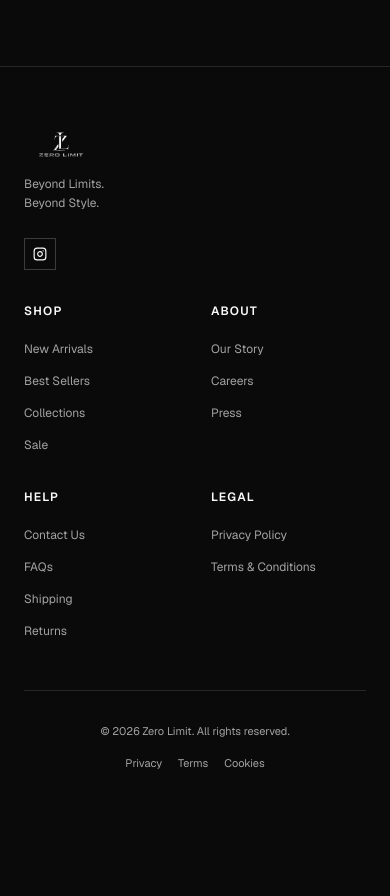
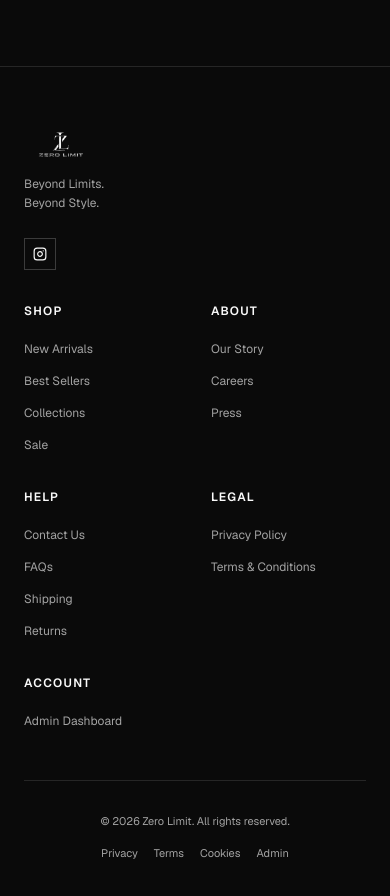
Before and after one commit to Abdurrahman-code19/zero-limit, a Next.js app: page / in a window 390 px wide. Shown: the part 4900-5796 px from the top of the page. Before the commit the page ends 5736 px from the top, so only its background shows below. Built offline with nearby package versions, Linux system fonts and the light colour scheme.

Commit message:
Move Admin link to footer, fix Favicon.png 400 error by using img tag

```diff
--- a/src/app/page.tsx
+++ b/src/app/page.tsx
@@ -91,9 +91,6 @@ export default function HomePage() {
                 <Image src="/primary-logo.png" alt="Zero Limit" width={140} height={40} className="h-8 w-auto" priority />
               )}
             </Link>
-            <div className="hidden md:flex items-center gap-8 text-[13px] tracking-widest uppercase">
-              <Link href="/admin/login" className="hover:text-muted-foreground transition-colors duration-300">Admin</Link>
-            </div>
             <div className="flex items-center gap-3">
               <ThemeToggle />
               <Link href="/login" className="hidden md:inline-block text-[13px] tracking-widest uppercase hover:text-muted-foreground transition-colors duration-300">
@@ -385,17 +382,18 @@ export default function HomePage() {
                   </div>
                 </div>
                 {[
-                  { title: "Shop", links: ["New Arrivals", "Best Sellers", "Collections", "Sale"] },
-                  { title: "About", links: ["Our Story", "Careers", "Press"] },
-                  { title: "Help", links: ["Contact Us", "FAQs", "Shipping", "Returns"] },
-                  { title: "Legal", links: ["Privacy Policy", "Terms & Conditions"] },
+                  { title: "Shop", links: [{ label: "New Arrivals", href: "/shop?sort=newest" }, { label: "Best Sellers", href: "/shop?sort=popular" }, { label: "Collections", href: "/collections" }, { label: "Sale", href: "/shop?sale=true" }] },
+                  { title: "About", links: [{ label: "Our Story", href: "#" }, { label: "Careers", href: "#" }, { label: "Press", href: "#" }] },
+                  { title: "Help", links: [{ label: "Contact Us", href: "#" }, { label: "FAQs", href: "#" }, { label: "Shipping", href: "#" }, { label: "Returns", href: "#" }] },
+                  { title: "Legal", links: [{ label: "Privacy Policy", href: "#" }, { label: "Terms & Conditions", href: "#" }] },
+                  { title: "Account", links: [{ label: "Admin Dashboard", href: "/admin" }] },
                 ].map((group) => (
                   <div key={group.title}>
                     <h4 className="text-[12px] tracking-widest uppercase mb-4 font-semibold">{group.title}</h4>
                     <ul className="space-y-2">
                       {group.links.map((link) => (
-                        <li key={link}>
-                          <Link href="#" className="text-xs text-muted-foreground hover:text-foreground transition-colors">{link}</Link>
+                        <li key={link.label}>
+                          <Link href={link.href} className="text-xs text-muted-foreground hover:text-foreground transition-colors">{link.label}</Link>
                         </li>
                       ))}
                     </ul>
@@ -408,6 +406,7 @@ export default function HomePage() {
                   <Link href="#" className="hover:text-foreground transition-colors">Privacy</Link>
                   <Link href="#" className="hover:text-foreground transition-colors">Terms</Link>
                   <Link href="#" className="hover:text-foreground transition-colors">Cookies</Link>
+                  <Link href="/admin" className="hover:text-foreground transition-colors">Admin</Link>
                 </div>
               </div>
             </div>
--- a/src/components/splash/splash-screen.tsx
+++ b/src/components/splash/splash-screen.tsx
@@ -1,7 +1,6 @@
 "use client"
 
 import { useState, useEffect } from "react"
-import Image from "next/image"
 
 export function SplashScreen({ onComplete }: { onComplete: () => void }) {
   const [phase, setPhase] = useState<"enter" | "hold" | "exit">("enter")
@@ -39,13 +38,12 @@ export function SplashScreen({ onComplete }: { onComplete: () => void }) {
         {/* Rotating Logo */}
         <div className="splash-monogram">
           <div className="splash-logo-wrapper">
-            <Image
+            <img
               src="/Favicon.png"
               alt="Zero Limit"
               width={120}
               height={120}
               className="splash-logo-img"
-              priority
             />
             {/* Metallic shine overlay */}
             <div className="splash-shine-overlay" />
```
